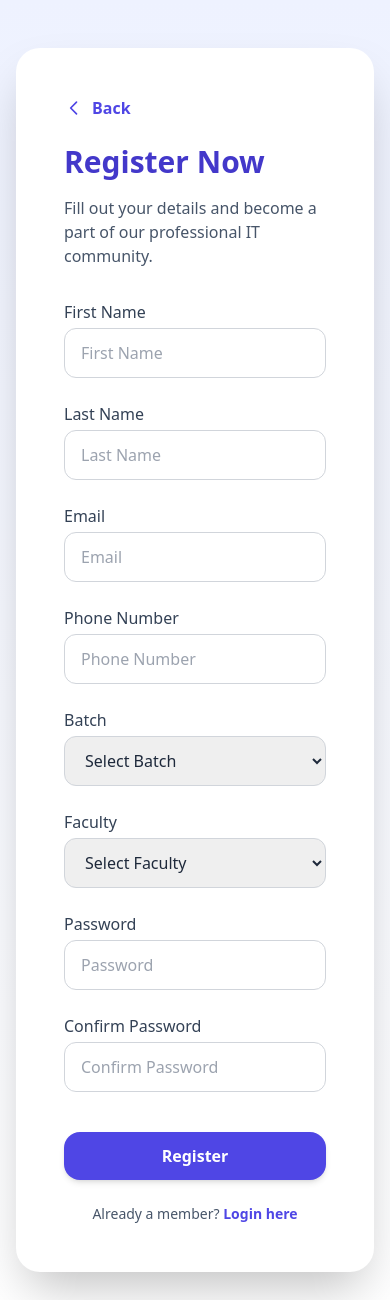
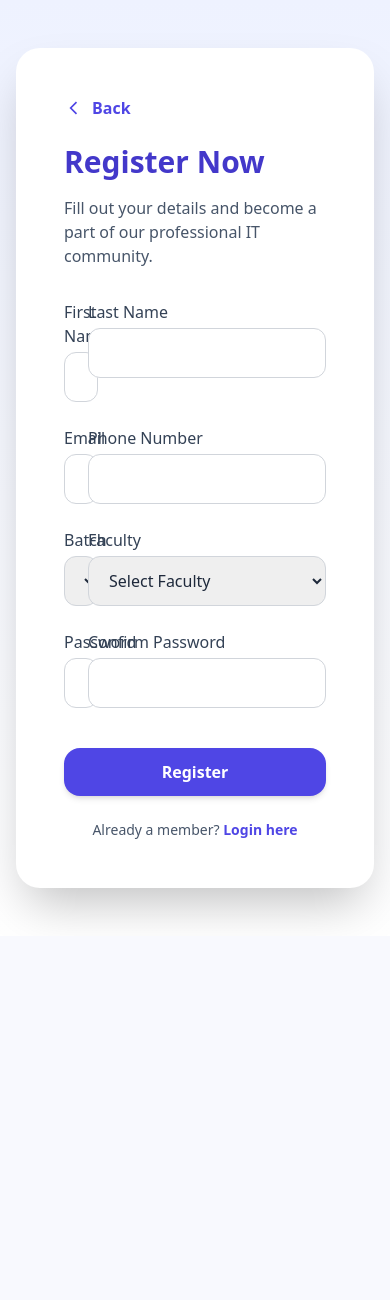
Before and after one commit to akalmannakarmi/it-club-website, a Django app: page /accounts/register/ in a window 390 px wide. Shown: the top 1300 px of the page. After the commit the page ends 920 px from the top, so only its background shows below. Run offline with Django 5.2, Linux system fonts and the light colour scheme; tables that the repository leaves empty hold one stand-in row (values such as "Sample post"); grey boxes marked "Sample" are stand-in pictures; parts of the project's set-up code (start-up, migrations or seed data) failed here and were passed over; some libraries are stand-ins or nearby versions.

Commit message:
small ui adjustments

```diff
--- a/templates/pages/default/events.html
+++ b/templates/pages/default/events.html
@@ -3,7 +3,7 @@
     <h2 class="text-3xl font-bold mb-12">Major Events</h2>
 
     <div class="swiper majorEventsSwiper" data-aos="fade-up">
-      <div class="swiper-wrapper">
+      <div class="swiper-wrapper w-full p-4">
         {% for event in majorEvents %}
         <div class="swiper-slide bg-white rounded-3xl overflow-hidden shadow-lg">
           {% if event.image %}
--- a/templates/pages/default/projects.html
+++ b/templates/pages/default/projects.html
@@ -3,7 +3,7 @@
     <h2 class="text-3xl font-bold mb-12">Projects</h2>
 
     <div class="swiper projectsSwiper" data-aos="fade-up">
-      <div class="swiper-wrapper">
+      <div class="swiper-wrapper w-full p-4">
         {% for project in projects %}
         <div class="swiper-slide bg-white rounded-3xl shadow-lg overflow-hidden">
           {% if project.image %}
--- a/templates/pages/default/resources.html
+++ b/templates/pages/default/resources.html
@@ -3,7 +3,7 @@
     <h2 class="text-3xl font-bold mb-12">Learning Resources</h2>
 
     <div class="swiper resourcesSwiper" data-aos="fade-up">
-      <div class="swiper-wrapper">
+      <div class="swiper-wrapper w-full p-4">
         {% for resource in resources %}
         <div class="swiper-slide bg-slate-50 p-6 rounded-2xl shadow flex flex-col items-center">
           {% if resource.image %}
--- a/templates/pages/default/whatwedo.html
+++ b/templates/pages/default/whatwedo.html
@@ -3,7 +3,7 @@
     <h2 class="text-3xl font-bold mb-12">What We Do</h2>
 
     <div class="swiper mySwiper" data-aos="fade-up">
-      <div class="swiper-wrapper">
+      <div class="swiper-wrapper w-full p-4">
         {% for activity in whatwedos %}
         <div class="swiper-slide bg-white p-10 rounded-3xl shadow-lg flex flex-col items-center">
           {% if activity.image %}
--- a/templates/user/register.html
+++ b/templates/user/register.html
@@ -20,8 +20,7 @@
     <div class="p-12 relative">
       <!-- Back button -->
       <a href="{% url 'home' %}" class="flex items-center text-indigo-600 font-semibold hover:text-indigo-700 mb-6">
-        <svg class="w-5 h-5 mr-2" fill="none" stroke="currentColor" stroke-width="2"
-             viewBox="0 0 24 24" stroke-linecap="round" stroke-linejoin="round">
+        <svg class="w-5 h-5 mr-2" fill="none" stroke="currentColor" stroke-width="2" viewBox="0 0 24 24">
           <path d="M15 19l-7-7 7-7"></path>
         </svg>
         Back
@@ -35,63 +34,145 @@
       <form method="POST" class="grid grid-cols-1 md:grid-cols-2 gap-6">
         {% csrf_token %}
 
-        <!-- Full Name -->
-        <div class="col-span-2 md:col-span-1">
+        <!-- First Name -->
+        <div>
           <label class="block text-slate-700 font-medium mb-1">First Name</label>
-          <input type="text" name="first_name" placeholder="First Name"
-                 class="w-full border border-gray-300 rounded-xl px-4 py-3 focus:ring-2 focus:ring-indigo-500 focus:outline-none">
-        </div>
-        <div class="col-span-2 md:col-span-1">
-          <label class="block text-slate-700 font-medium mb-1">Last Name</label>
-          <input type="text" name="last_name" placeholder="Last Name"
-                  class="w-full border border-gray-300 rounded-xl px-4 py-3 focus:ring-2 focus:ring-indigo-500 focus:outline-none">
+          <input type="text" name="first_name"
+                 value="{{ form.first_name.value|default:'' }}"
+                 class="w-full rounded-xl px-4 py-3 border focus:ring-2 focus:outline-none
+                 {% if form.first_name.errors %}
+                   border-red-500 focus:ring-red-500
+                 {% else %}
+                   border-gray-300 focus:ring-indigo-500
+                 {% endif %}">
+          {% if form.first_name.errors %}
+            <p class="text-red-500 text-sm mt-1">{{ form.first_name.errors.0 }}</p>
+          {% endif %}
         </div>
 
-        <!-- Email & Phone -->
-        <div class="col-span-2 md:col-span-1">
-          <label class="block text-slate-700 font-medium mb-1">Email</label>
-          <input type="email" name="email" placeholder="Email"
-                 class="w-full border border-gray-300 rounded-xl px-4 py-3 focus:ring-2 focus:ring-indigo-500 focus:outline-none">
-        </div>
-        <div class="col-span-2 md:col-span-1">
-          <label class="block text-slate-700 font-medium mb-1">Phone Number</label>
-          <input type="text" name="phone" placeholder="Phone Number"
-                 class="w-full border border-gray-300 rounded-xl px-4 py-3 focus:ring-2 focus:ring-indigo-500 focus:outline-none">
+        <!-- Last Name -->
+        <div>
+          <label class="block text-slate-700 font-medium mb-1">Last Name</label>
+          <input type="text" name="last_name"
+                 value="{{ form.last_name.value|default:'' }}"
+                 class="w-full rounded-xl px-4 py-3 border focus:ring-2 focus:outline-none
+                 {% if form.last_name.errors %}
+                   border-red-500 focus:ring-red-500
+                 {% else %}
+                   border-gray-300 focus:ring-indigo-500
+                 {% endif %}">
+          {% if form.last_name.errors %}
+            <p class="text-red-500 text-sm mt-1">{{ form.last_name.errors.0 }}</p>
+          {% endif %}
         </div>
 
-        <!-- Batch & Faculty -->
-        <div class="col-span-2 md:col-span-1">
+        <!-- Email -->
+        <div>
+          <label class="block text-slate-700 font-medium mb-1">Email</label>
+          <input type="email" name="email"
+                 value="{{ form.email.value|default:'' }}"
+                 class="w-full rounded-xl px-4 py-3 border focus:ring-2 focus:outline-none
+                 {% if form.email.errors %}
+                   border-red-500 focus:ring-red-500
+                 {% else %}
+                   border-gray-300 focus:ring-indigo-500
+                 {% endif %}">
+          {% if form.email.errors %}
+            <p class="text-red-500 text-sm mt-1">{{ form.email.errors.0 }}</p>
+          {% endif %}
+        </div>
+
+        <!-- Phone -->
+        <div>
+          <label class="block text-slate-700 font-medium mb-1">Phone Number</label>
+          <input type="text" name="phone"
+                 value="{{ form.phone.value|default:'' }}"
+                 class="w-full rounded-xl px-4 py-3 border focus:ring-2 focus:outline-none
+                 {% if form.phone.errors %}
+                   border-red-500 focus:ring-red-500
+                 {% else %}
+                   border-gray-300 focus:ring-indigo-500
+                 {% endif %}">
+          {% if form.phone.errors %}
+            <p class="text-red-500 text-sm mt-1">{{ form.phone.errors.0 }}</p>
+          {% endif %}
+        </div>
+
+        <!-- Batch -->
+        <div>
           <label class="block text-slate-700 font-medium mb-1">Batch</label>
-          <select name="batch" class="w-full border border-gray-300 rounded-xl px-4 py-3 focus:ring-2 focus:ring-indigo-500 focus:outline-none">
+          <select name="batch"
+                  class="w-full rounded-xl px-4 py-3 border focus:ring-2 focus:outline-none
+                  {% if form.batch.errors %}
+                    border-red-500 focus:ring-red-500
+                  {% else %}
+                    border-gray-300 focus:ring-indigo-500
+                  {% endif %}">
             <option value="">Select Batch</option>
             {% for value, label in batch_choices %}
-              <option value="{{ value }}">{{ label }}</option>
+              <option value="{{ value }}" {% if form.batch.value == value %}selected{% endif %}>
+                {{ label }}
+              </option>
             {% endfor %}
           </select>
+          {% if form.batch.errors %}
+            <p class="text-red-500 text-sm mt-1">{{ form.batch.errors.0 }}</p>
+          {% endif %}
         </div>
-        <div class="col-span-2 md:col-span-1">
+
+        <!-- Faculty -->
+        <div>
           <label class="block text-slate-700 font-medium mb-1">Faculty</label>
-          <select name="faculty" class="w-full border border-gray-300 rounded-xl px-4 py-3 focus:ring-2 focus:ring-indigo-500 focus:outline-none">
+          <select name="faculty"
+                  class="w-full rounded-xl px-4 py-3 border focus:ring-2 focus:outline-none
+                  {% if form.faculty.errors %}
+                    border-red-500 focus:ring-red-500
+                  {% else %}
+                    border-gray-300 focus:ring-indigo-500
+                  {% endif %}">
             <option value="">Select Faculty</option>
             {% for value, label in faculty_choices %}
-              <option value="{{ value }}">{{ label }}</option>
+              <option value="{{ value }}" {% if form.faculty.value == value %}selected{% endif %}>
+                {{ label }}
+              </option>
             {% endfor %}
           </select>
+          {% if form.faculty.errors %}
+            <p class="text-red-500 text-sm mt-1">{{ form.faculty.errors.0 }}</p>
+          {% endif %}
         </div>
 
-        <!-- Password & Confirm Password -->
-        <div class="col-span-2 md:col-span-1">
+        <!-- Password -->
+        <div>
           <label class="block text-slate-700 font-medium mb-1">Password</label>
-          <input type="password" name="password" placeholder="Password"
-                 class="w-full border border-gray-300 rounded-xl px-4 py-3 focus:ring-2 focus:ring-indigo-500 focus:outline-none">
-        </div>
-        <div class="col-span-2 md:col-span-1">
-          <label class="block text-slate-700 font-medium mb-1">Confirm Password</label>
-          <input type="password" name="confirm_password" placeholder="Confirm Password"
-                 class="w-full border border-gray-300 rounded-xl px-4 py-3 focus:ring-2 focus:ring-indigo-500 focus:outline-none">
+          <input type="password" name="password"
+                 class="w-full rounded-xl px-4 py-3 border focus:ring-2 focus:outline-none
+                 {% if form.password.errors %}
+                   border-red-500 focus:ring-red-500
+                 {% else %}
+                   border-gray-300 focus:ring-indigo-500
+                 {% endif %}">
+          {% if form.password.errors %}
+            <p class="text-red-500 text-sm mt-1">{{ form.password.errors.0 }}</p>
+          {% endif %}
         </div>
 
-        <!-- Submit Button -->
+        <!-- Confirm Password -->
+        <div>
+          <label class="block text-slate-700 font-medium mb-1">Confirm Password</label>
+          <input type="password" name="confirm_password"
+                 class="w-full rounded-xl px-4 py-3 border focus:ring-2 focus:outline-none
+                 {% if form.confirm_password.errors %}
+                   border-red-500 focus:ring-red-500
+                 {% else %}
+                   border-gray-300 focus:ring-indigo-500
+                 {% endif %}">
+          {% if form.confirm_password.errors %}
+            <p class="text-red-500 text-sm mt-1">{{ form.confirm_password.errors.0 }}</p>
+          {% endif %}
+        </div>
+
+        <!-- Submit -->
         <div class="col-span-2 mt-4">
           <button type="submit"
                   class="w-full bg-indigo-600 text-white py-3 rounded-2xl font-semibold hover:bg-indigo-700 transition shadow-md hover:shadow-lg">
@@ -100,13 +181,14 @@
         </div>
       </form>
 
-      <!-- Login Link -->
+      <!-- Login -->
       <p class="mt-6 text-center text-slate-600 text-sm">
         Already a member?
-        <a href="{% url 'user:login' %}" class="text-indigo-600 font-semibold hover:underline">Login here</a>
+        <a href="{% url 'user:login' %}" class="text-indigo-600 font-semibold hover:underline">
+          Login here
+        </a>
       </p>
     </div>
-
   </div>
 </section>
 {% endblock %}
--- a/user/urls.py
+++ b/user/urls.py
@@ -1,5 +1,4 @@
 from django.urls import path
-from django.contrib.auth import views as auth_views
 from .views import (
     LoginView,
     LogoutView,
--- a/user/views.py
+++ b/user/views.py
@@ -48,6 +48,13 @@ class RegisterView(FormView):
         )
 
         return super().form_valid(form)
+
+    def form_invalid(self, form):
+        messages.error(
+            self.request,
+            "Please correct the errors below."
+        )
+        return super().form_invalid(form)
 
     def get_context_data(self, **kwargs):
         context = super().get_context_data(**kwargs)
```
Also changed, not shown: templates/user/login.html (+25 -7 lines).
